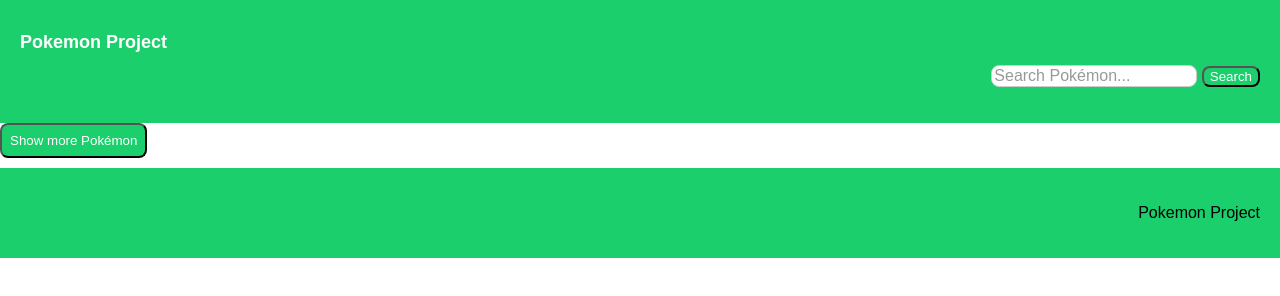
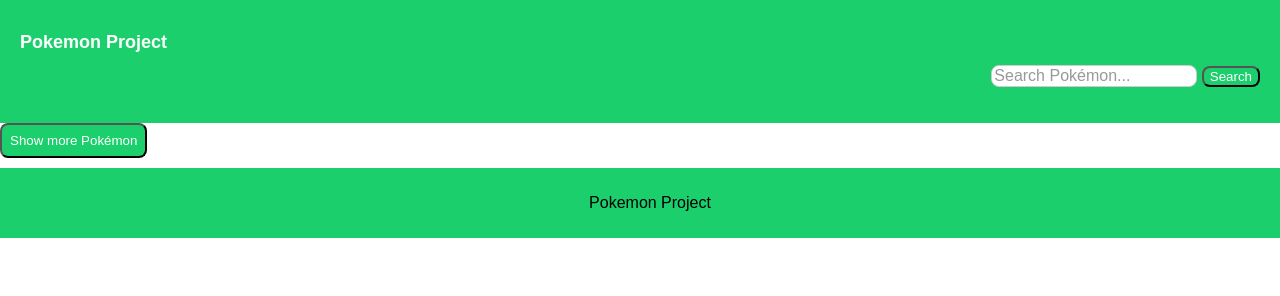
Before and after one commit to Mohammad6214123/M-New-API, a plain HTML site: page index.html in a window 1280 px wide. Drawn offline with Linux system fonts and the light colour scheme; no server answers.

Commit message:
Footer position changed and added new fresh code

```diff
--- a/styles.css
+++ b/styles.css
@@ -3,10 +3,20 @@ body {
   margin: 0;
 }
 
-header, footer {
+header {
   text-align: right;
   padding: 20px;
   background-color: #1bcf6c;
+}
+
+footer{
+  position: sticky;   /* the footer will stayed at the bottom of the paged when the pokemon are loaded*/
+  left: 0;
+  bottom: 0;
+  background-color: #1bcf6c;
+  padding: 10px;
+  text-align: center;
+  width: 100%;
 }
 
 h1{
```
